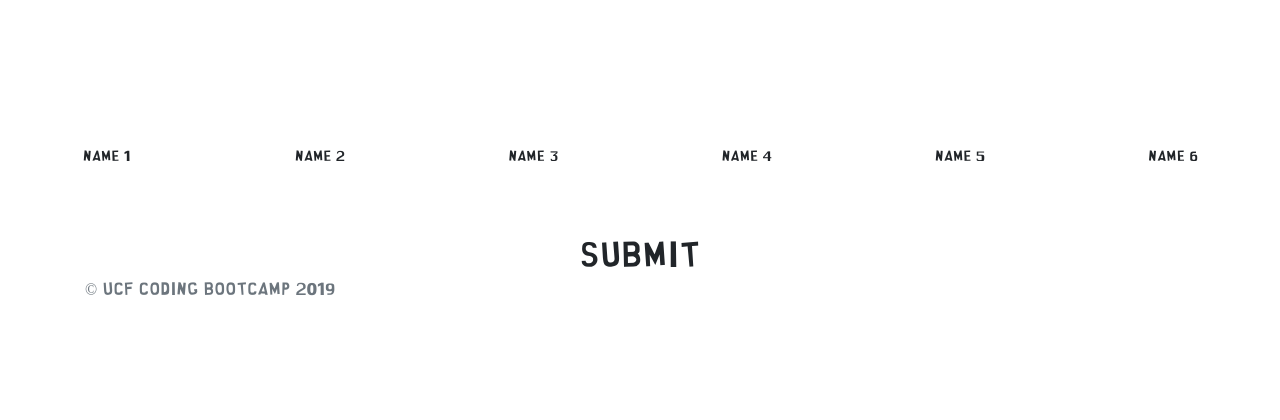
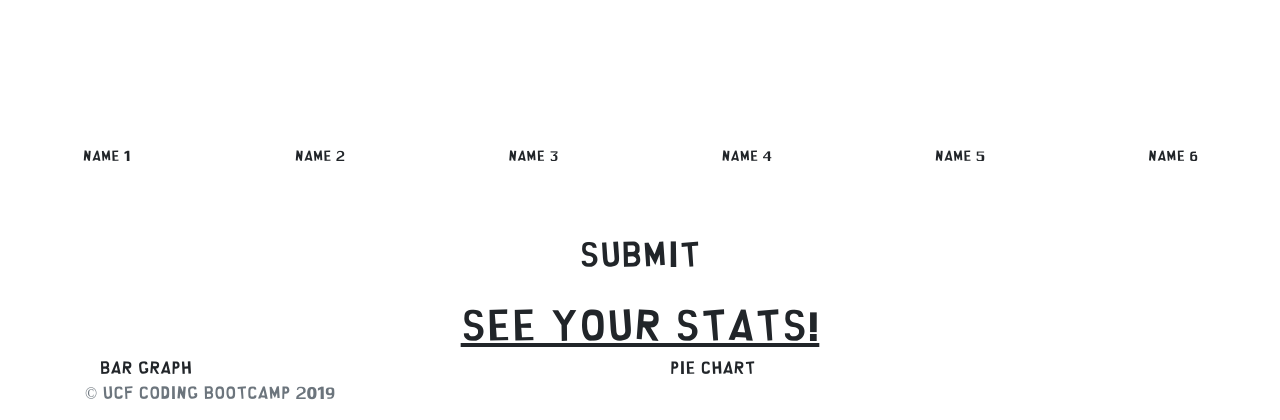
Before and after one commit to Vallito/machine_learning, a Flask app: page / in a window 1280 px wide. Shown: the part 397-817 px from the top of the page. Before the commit the page ends 693 px from the top, so only its background shows below. Run offline with Flask 2, Linux system fonts and the light colour scheme; some libraries are stand-ins or nearby versions.

Commit message:
Changes to index and appvis.js

```diff
--- a/static/js/appvis.js
+++ b/static/js/appvis.js
@@ -6,6 +6,11 @@ answerSubmit = d3.select('#answer_button');
 
 answerSubmit.on("click",buttonClick);
 
+colorCartman = ['#00B8C4','#FFE11D','#FFEEC3','#EE3253'
+        ,'#844D38','#302E3C'];
+colorStan = ['#4D7DBD','#EE324B','#FFEBC0','#DF8A7A'
+        ,'#4E4648'];
+colorKyleLtd = ['#297B78','#48464B']
 
 function buttonClick() {
     var newVar;
@@ -14,11 +19,8 @@ function buttonClick() {
     .defer(d3.json,'/characters')
     .await(response);
     function response (error, charData) {
-        // console.log(charData);
-        // console.log(charData.length);
         var totalCharacters = charData.length;
         for (c in charData){
-            // console.log(charData[c]);
             if(charData[c].Character.Name == 'Stan Marsh') {
                 console.log('Success!');
                 break
@@ -37,44 +39,82 @@ function makeGraph() {
     var xvars = ['Kyle','Stan','Cartman','Randy','Mr. Garrison','Butters'];
     var yvars = [];
 
-    d3.select('#bar').text('')
-    Plotly.newPlot('bar',[{
-        x: xvars,
-        y:[getRandomInt(5)
-            ,getRandomInt(5)
-            ,getRandomInt(5)
-            ,getRandomInt(5)
-            ,getRandomInt(5)
-            ,getRandomInt(5)],
-        type:'bar'
-        }],
-        {
-            title: 'Count of Selections by Character',
-            yaxis: {
-                title: 'Number of Selections'
-            },
-            xaxis: {
-                title: 'Character'
-            }
-        });
+    // Visuals
 
-    d3.select('#pie').text('')
-    Plotly.newPlot('pie',[{
+    d3.select('#viz_1').text('')
+    Plotly.newPlot('viz_1',[{
         values:[getRandomInt(25),getRandomInt(25)],
-        labels:["Human","Machine"],
-        type: 'pie'
-        // name: 'Plot 2',
-        // mode: 'lines'
+        labels:["Correct","Incorrect"],
+        type: 'pie',
+        marker: {
+            colors: colorCartman
+        }
     }],
         {
-            title: 'Human vs Machine',
-            // yaxis: {
-            //     title: 'Y-Axis'
-            // },
-            // xaxis: {
-            //     title: 'X-Axis'
-            // }
+            title: 'Human % Correct'
         })
+    d3.select('#viz_2').text('')
+    Plotly.newPlot('viz_2',[{
+        values:[getRandomInt(25),getRandomInt(25)],
+        labels:["Correct","Incorrect"],
+        type: 'pie',
+        marker: {
+            colors: colorStan
+        }
+    }],
+        {
+            title: 'Machine % Correct'
+        })
+    d3.select('#viz_3').text('')
+
+    var yValue = [getRandomInt(5)
+        ,getRandomInt(5)
+        ,getRandomInt(5)
+        ,getRandomInt(5)
+        ,getRandomInt(5)
+        ,getRandomInt(5)];
+    var y2Value = [getRandomInt(5)
+        ,getRandomInt(5)
+        ,getRandomInt(5)
+        ,getRandomInt(5)
+        ,getRandomInt(5)
+        ,getRandomInt(5)];
+
+    var trace1 = {
+        x: xvars,
+        y: yValue,
+        name: 'User Count',
+        type: 'bar',
+        text: yValue.map(String),
+        textposition: 'auto',
+        hoverinfo: 'none',
+        marker: {
+            color: colorKyleLtd[0]
+        }
+      };
+      var trace2 = {
+        x: xvars,
+        y: y2Value,
+        name: 'Machine Count',
+        type: 'bar',
+        text: y2Value.map(String),
+        textposition:'auto',
+        hoverinfo: 'none',
+        marker: {
+            color: colorKyleLtd[1]
+        }
+      };
+    var barData = [trace1,trace2]
+    var barLayout = {barmode: 'stack',title: 'Count of Selections by Character'
+                    ,yaxis:{
+                        title: 'Number of Selections'
+                    },
+                    xaxis:{
+                        title: 'Character',
+                        tickangle: -45
+                    }}
+
+    Plotly.newPlot('viz_3',barData,barLayout);
 
 };
 
--- a/templates/index.html
+++ b/templates/index.html
@@ -57,20 +57,43 @@
         <div class="container" type= "button" id="answer_button">
             Submit
         </div>
-
+        <div class="container">
+            <div class="row">
+                <div class="col">
+                    <br>
+                </div>
+            </div>
+            <div class="row justify-content-center">
+                <div class="col-md-6">
+                    <h1 class="text-center"><u>See Your Stats!</u></h1>
+                </div>
+            </div>
+        </div>
         <div class="container" id="graph_container">
-            <div class="row" id="graph_row">
+            <div class="row" id="graph_row_1">
                 <div class="col-sm-6" id="graph_1">
-                    <div class="container" id="bar">
+                    <div class="container" id="viz_1">
                         bar graph
                     </div>
                 </div>
                 <div class="col-sm-6" id="graph_2">
-                    <div class="container" id="pie">
+                    <div class="container" id="viz_2">
                         pie chart
                     </div>
                 </div>
             </div>
+            <div class="row" id="graph_row_2">
+                    <div class="col-sm-6" id="graph_3">
+                        <div class="container" id="viz_3">
+
+                        </div>
+                    </div>
+                    <div class="col-sm-6" id="graph_4">
+                        <div class="container" id="viz_4">
+
+                        </div>
+                    </div>
+                </div>
         </div>
         <footer id="footer">
             <div class="container" id="footer_container">
@@ -84,6 +107,6 @@
     <script src="{{ url_for('static', filename='js/app.js') }}"></script>
     <!-- Mike’s scripts -->
     <script src="{{ url_for('static', filename='js/appvis.js') }}"></script>
-    <script src="{{ url_for('static', filename='js/app.js') }}"></script>
+    <!-- <script src="{{ url_for('static', filename='js/app.js') }}"></script> -->
     <!-- <script src="/static/js/app.js"></script> -->
 </html>
```
